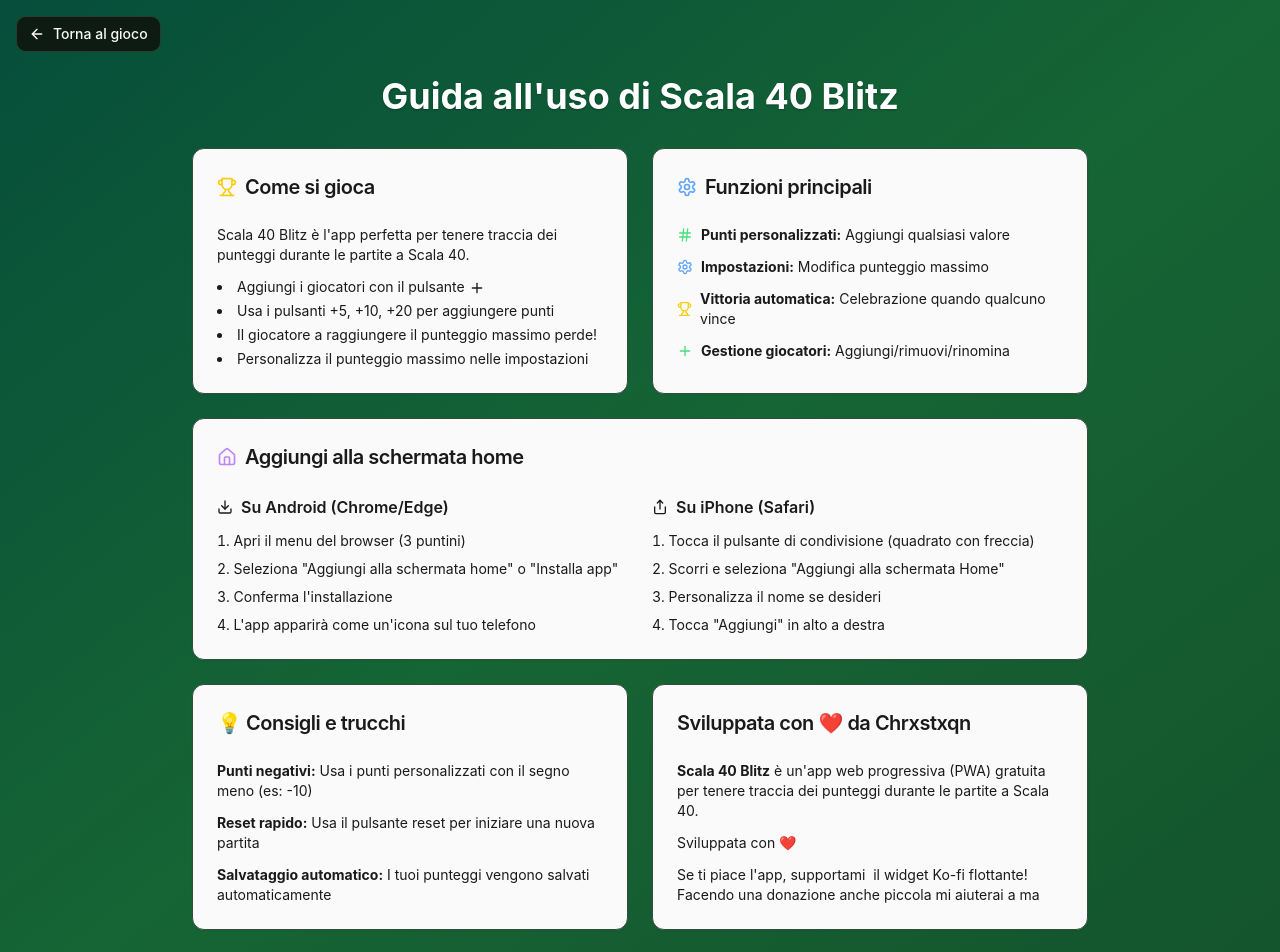
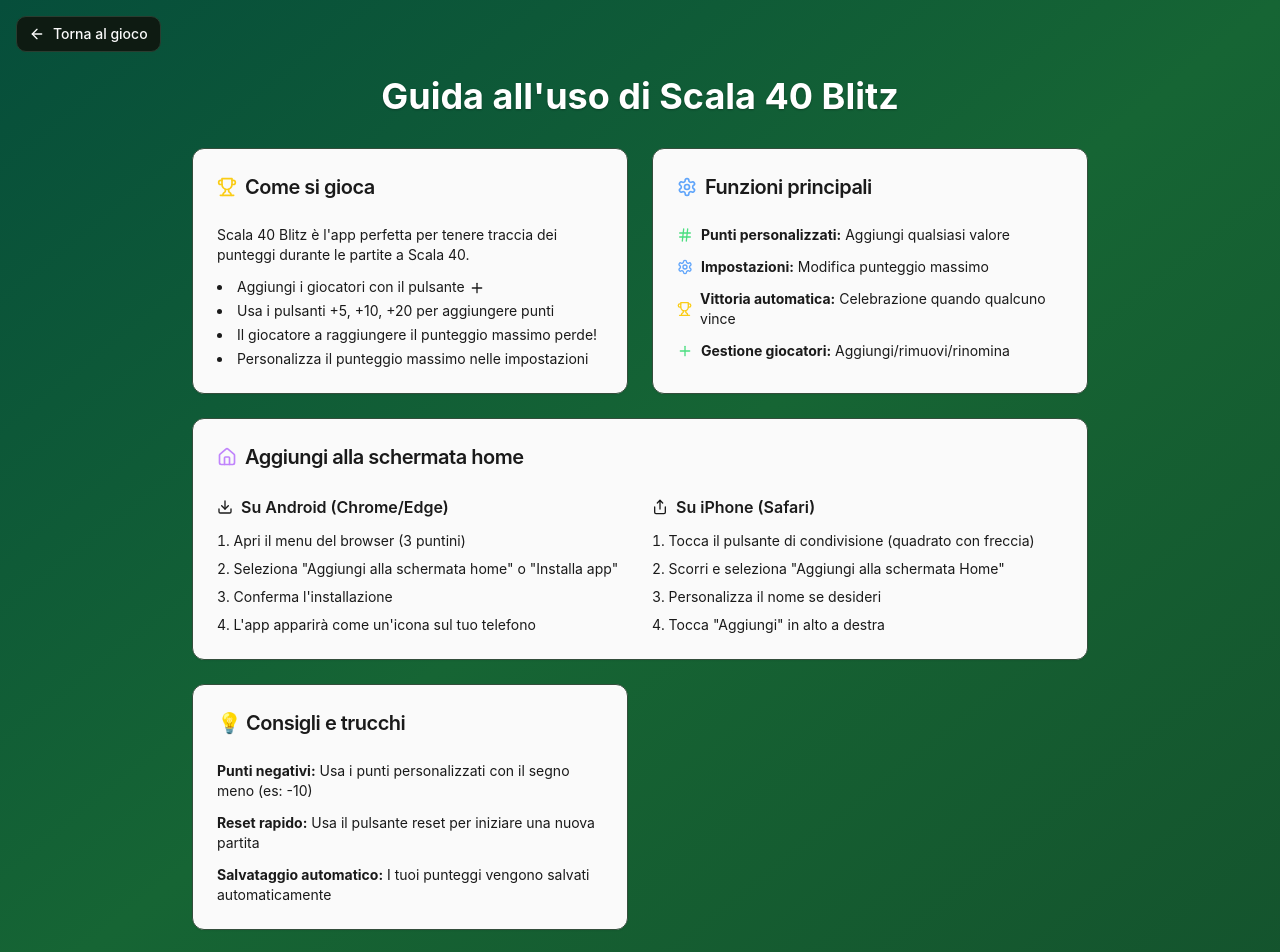
Before and after one commit to Chrxstxqn/ScalaDash, a React (Vite) app: page /help in a window 1280 px wide. Shown: the top 952 px of the page. Built offline with nearby package versions, Linux system fonts and the light colour scheme.

Commit message:
Visual edit in Lovable
Edited UI in Lovable

```diff
--- a/src/pages/Help.tsx
+++ b/src/pages/Help.tsx
@@ -135,20 +135,7 @@ const Help = () => {
           </Card>
 
           {/* Sezione: Informazioni */}
-          <Card className="card-game">
-            <CardHeader>
-              <CardTitle className="text-xl">Sviluppata con ❤️ da Chrxstxqn</CardTitle>
-            </CardHeader>
-            <CardContent>
-              <div className="space-y-3 text-sm">
-                <p>
-                  <strong>Scala 40 Blitz</strong> è un'app web progressiva (PWA) gratuita per tenere traccia dei punteggi durante le partite a Scala 40.
-                </p>
-                <p>Sviluppata con ❤️ </p>
-                <p>Se ti piace l'app, supportami  il widget Ko-fi flottante! Facendo una donazione anche piccola mi aiuterai a ma</p>
-              </div>
-            </CardContent>
-          </Card>
+
         </div>
 
         <div className="text-center mt-8">
```
